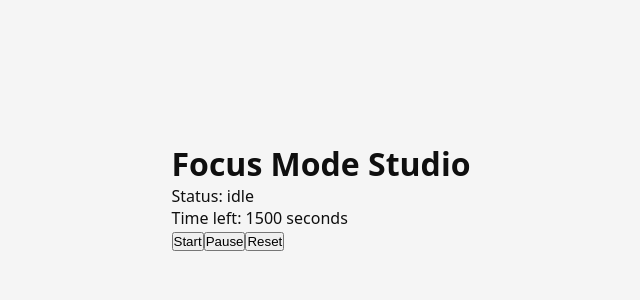
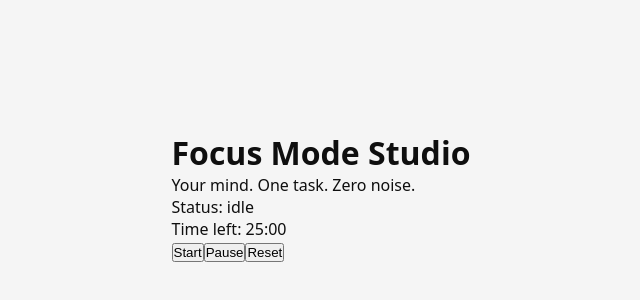
Before and after one commit to AADHITYA49-CSBS/focus-mode-studio, a React (Vite) app: page / in a window 1280 px wide. Shown: the part 204-504 px from the top of the page, without its empty margins (319-959 px from the left). Built offline with nearby package versions, Linux system fonts and the light colour scheme.

Commit message:
Day 3-4: Custom useTimer hook, utils separation, component architecture

```diff
--- a/src/App.jsx
+++ b/src/App.jsx
@@ -22,41 +22,35 @@ function App(){
   );
 }*/
 
-import { useState, useEffect } from "react";
 import Header from "./components/Header";
 import TimerDisplay from "./components/TimerDisplay";
 import Controls from "./components/Controls";
+import { useTimer } from "./hooks/useTimer";
+
 
 function App() {
-  const [status, setStatus] = useState("idle");   // idle | running | paused
-  const [timeLeft, setTimeLeft] = useState(1500); // 25 minutes in seconds
-
-  useEffect(() => {
-    if (status !== "running") return;
-
-    const interval = setInterval(() => {
-      setTimeLeft(prev => {
-        if (prev <= 1) {
-          setStatus("idle");
-          return 0;
-        }
-        return prev - 1;
-      });
-    }, 1000);
-
-    return () => clearInterval(interval);
-  }, [status]);
+  const {
+    status,
+    timeLeft,
+    start,
+    pause,
+    reset,
+  } = useTimer(1500);
 
   return (
     <div>
-      <h1>Focus Mode Studio</h1>
+      <Header />
 
-      <p>Status: {status}</p>
-      <p>Time left: {timeLeft} seconds</p>
+      <TimerDisplay
+        status={status}
+        timeLeft={timeLeft}
+      />
 
-      <button onClick={() => setStatus("running")}>Start</button>
-      <button onClick={() => setStatus("paused")}>Pause</button>
-      <button onClick={() => setStatus("idle")}>Reset</button>
+      <Controls
+        onStart={start}
+        onPause={pause}
+        onReset={reset}
+      />
     </div>
   );
 }
--- a/src/components/TimerDisplay.jsx
+++ b/src/components/TimerDisplay.jsx
@@ -1,8 +1,10 @@
+import { formatTime } from "../utils/formatTime";
+
 function TimerDisplay({ timeLeft, status }) {
   return (
     <div>
       <p>Status: {status}</p>
-      <p>Time left: {timeLeft} seconds</p>
+      <p>Time left: {formatTime(timeLeft)}</p>
     </div>
   );
 }
--- /dev/null
+++ b/src/hooks/useTimer.js
@@ -0,0 +1,37 @@
+import { useState, useEffect } from "react";
+
+export function useTimer(initialTime = 1500) {
+  const [status, setStatus] = useState("idle");
+  const [timeLeft, setTimeLeft] = useState(initialTime);
+
+  useEffect(() => {
+    if (status !== "running") return;
+
+    const interval = setInterval(() => {
+      setTimeLeft(prev => {
+        if (prev <= 1) {
+          setStatus("idle");
+          return 0;
+        }
+        return prev - 1;
+      });
+    }, 1000);
+
+    return () => clearInterval(interval);
+  }, [status]);
+
+  const start = () => setStatus("running");
+  const pause = () => setStatus("paused");
+  const reset = () => {
+    setStatus("idle");
+    setTimeLeft(initialTime);
+  };
+
+  return {
+    status,
+    timeLeft,
+    start,
+    pause,
+    reset,
+  };
+}
--- /dev/null
+++ b/src/utils/formatTime.js
@@ -0,0 +1,6 @@
+export function formatTime(seconds) {
+  const mins = Math.floor(seconds / 60);
+  const secs = seconds % 60;
+
+  return `${String(mins).padStart(2, "0")}:${String(secs).padStart(2, "0")}`;
+}
```
